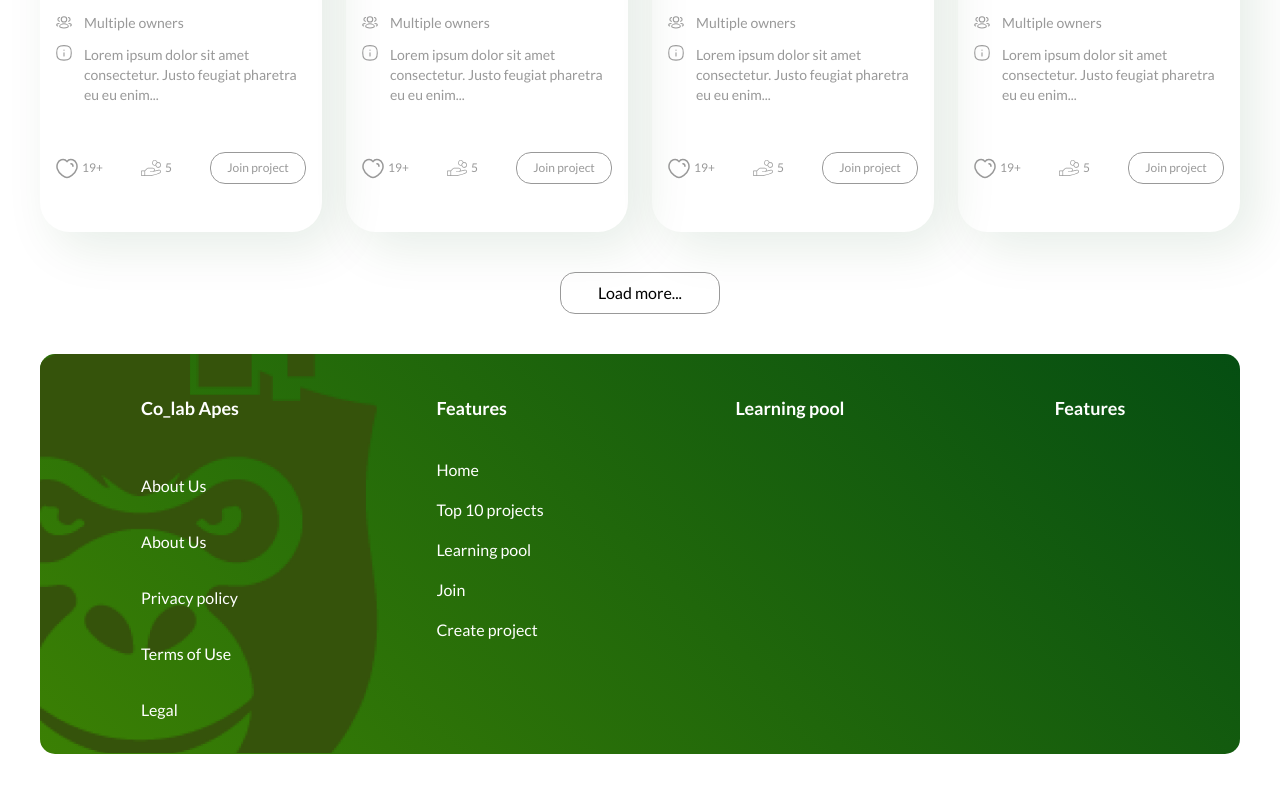
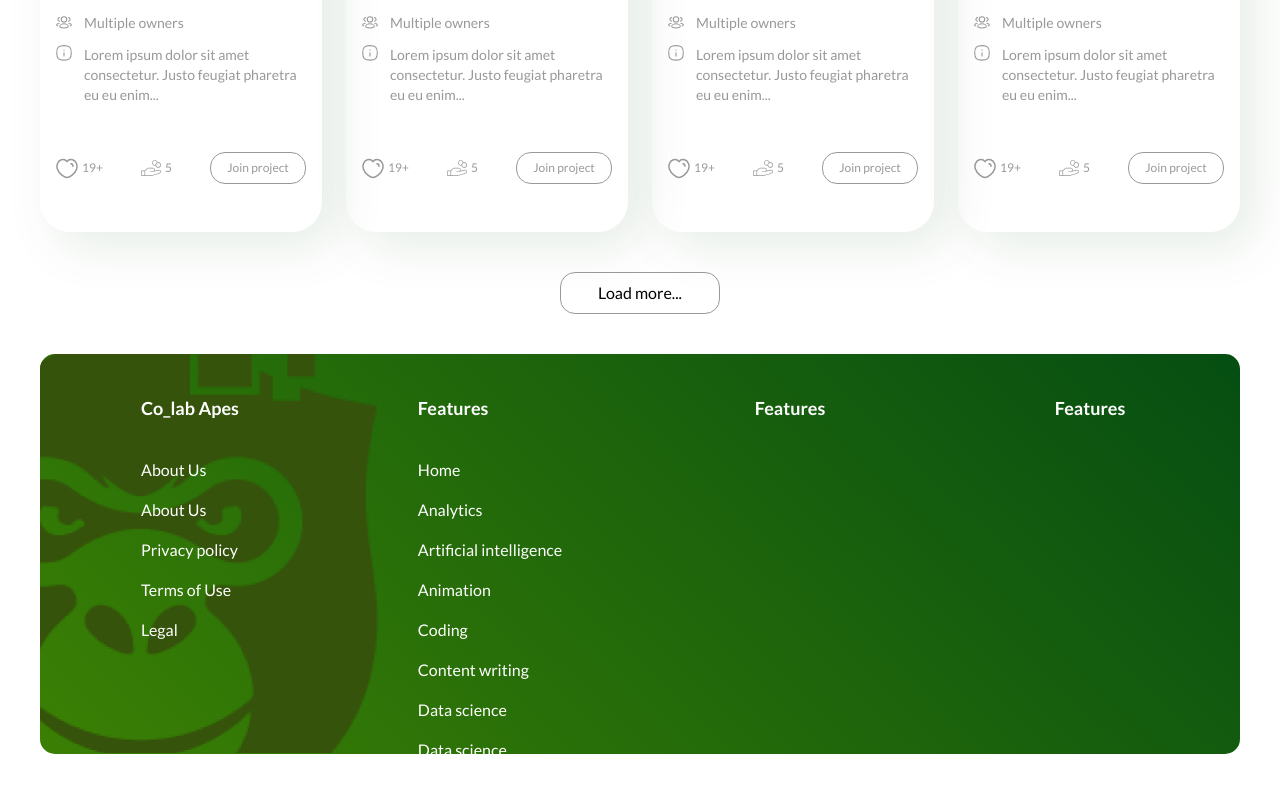
Before and after one commit to Colab-Apes/landingpage, a React (Create React App) app: page /home in a window 1280 px wide. Shown: the part 1792-2584 px from the top of the page. Built offline with nearby package versions, Linux system fonts and the light colour scheme.

Commit message:
working on learning pool

```diff
--- a/src/Components/HomePageComponents/Footer.jsx
+++ b/src/Components/HomePageComponents/Footer.jsx
@@ -10,8 +10,8 @@ const Footer = () => {
           alt=""
           className="top-0 absolute object-contain w-[21.58rem] rounded-[15px] left-0 z-[1] "
         />
-        <div className="grid grid-cols-4  text-white pt-10">
-          <div className="flex flex-col w-fit mx-auto  text-left z-[3] gap-y-8">
+        <div className="grid grid-cols-4 z-[10] text-white pt-10">
+          <div className="flex flex-col w-fit mx-auto  text-left z-[3] gap-y-4">
             <p className="text-lg font-bold ">Co_lab Apes</p>
             <p className=" mt-5">About Us</p>
             <p className="ss">About Us</p>
@@ -22,13 +22,17 @@ const Footer = () => {
           <div className="flex flex-col w-fit mx-auto  text-left z-[3] gap-y-4">
             <p className="text-lg font-bold">Features</p>
             <p className=" mt-5">Home</p>
-            <p className="ss">Top 10 projects</p>
-            <p className="ss">Learning pool</p>{" "}
-            <p className="ss">Join </p>
-            <p className="ss">Create project</p>
+            <p className="ss">Analytics</p>
+            <p className="ss">Artificial intelligence</p>{" "}
+            <p className="ss">Animation </p>
+            <p className="ss">Coding</p>
+            <p className="ss">Content writing</p>
+            <p className="ss">Data science</p>
+            <p className="ss">Data science</p>
+             <p className="ss">Data science</p>
           </div>
-          <div className="flex flex-col items-center">
-            <p className="text-lg font-bold">Learning pool</p>
+          <div className="flex flex-col w-fit mx-auto  text-left z-[3] gap-y-4">
+            <p className="text-lg font-bold">Features</p>
           </div>
           <div className="flex flex-col items-center">
             <p className="text-lg font-bold">Features</p>
```
